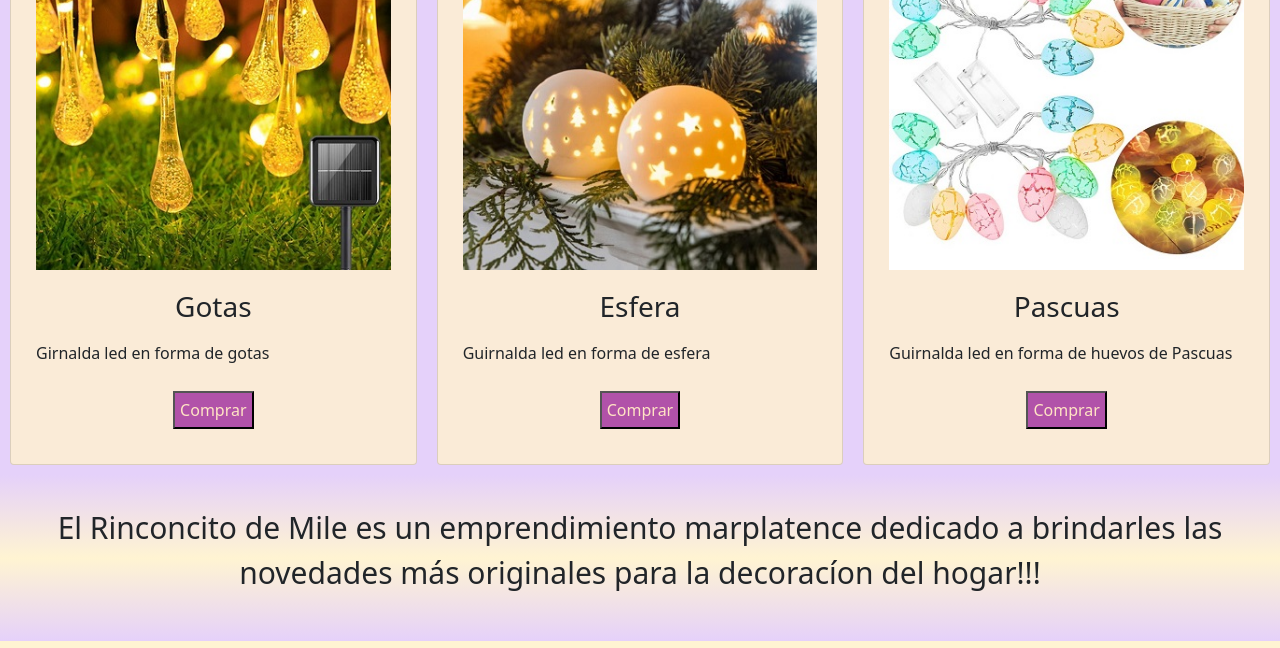
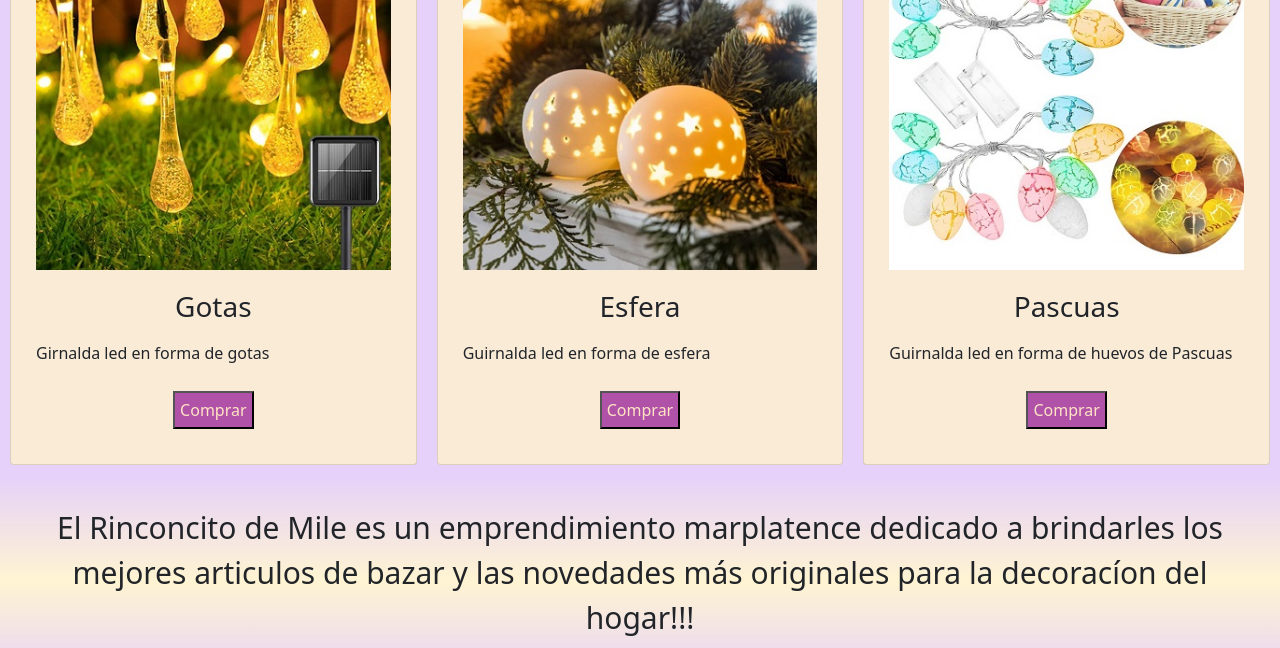
Before and after one commit to fabianmdq82/tercerentrega, a website: page index.html in a window 1280 px wide. Shown: the part 1161-1809 px from the top of the page. Drawn offline with nearby package versions, Linux system fonts and the light colour scheme; a web font is replaced by a local one.

Commit message:
correcion del texto del section

```diff
--- a/index.html
+++ b/index.html
@@ -90,7 +90,7 @@
         </section>
     </main>
     <section class="aclaracion">
-        <p>El Rinconcito de Mile es un emprendimiento marplatence dedicado a brindarles las novedades más originales para la decoracíon del hogar!!!</p>
+        <p>El Rinconcito de Mile es un emprendimiento marplatence dedicado a brindarles los mejores articulos de bazar y las novedades más originales para la decoracíon del hogar!!!</p>
     </section>
     <footer>
         <div>
```
Also changed, not shown: pages/luces.html (+1 -1 lines), pages/mates.html (+1 -1 lines), pages/vasos.html (+1 -1 lines).
